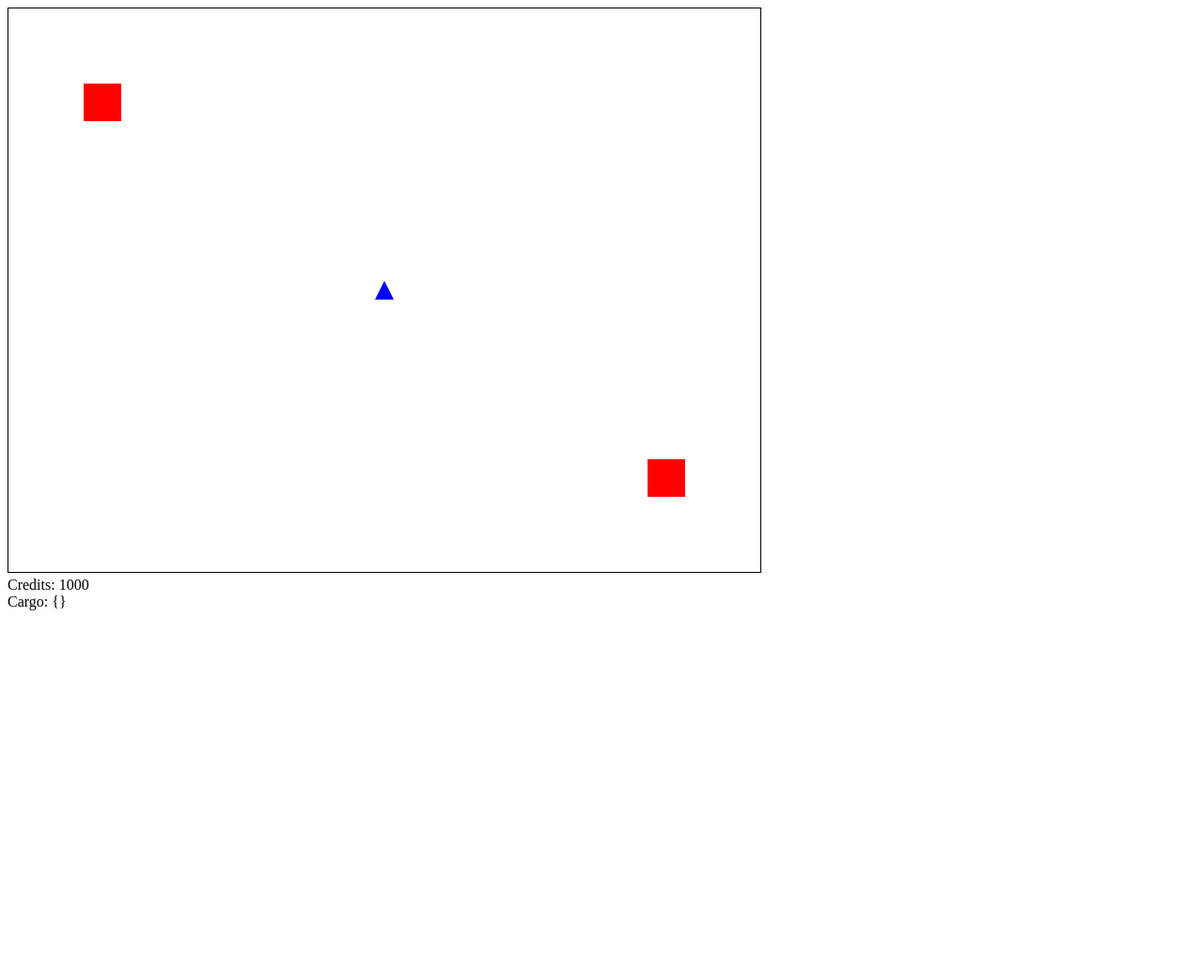
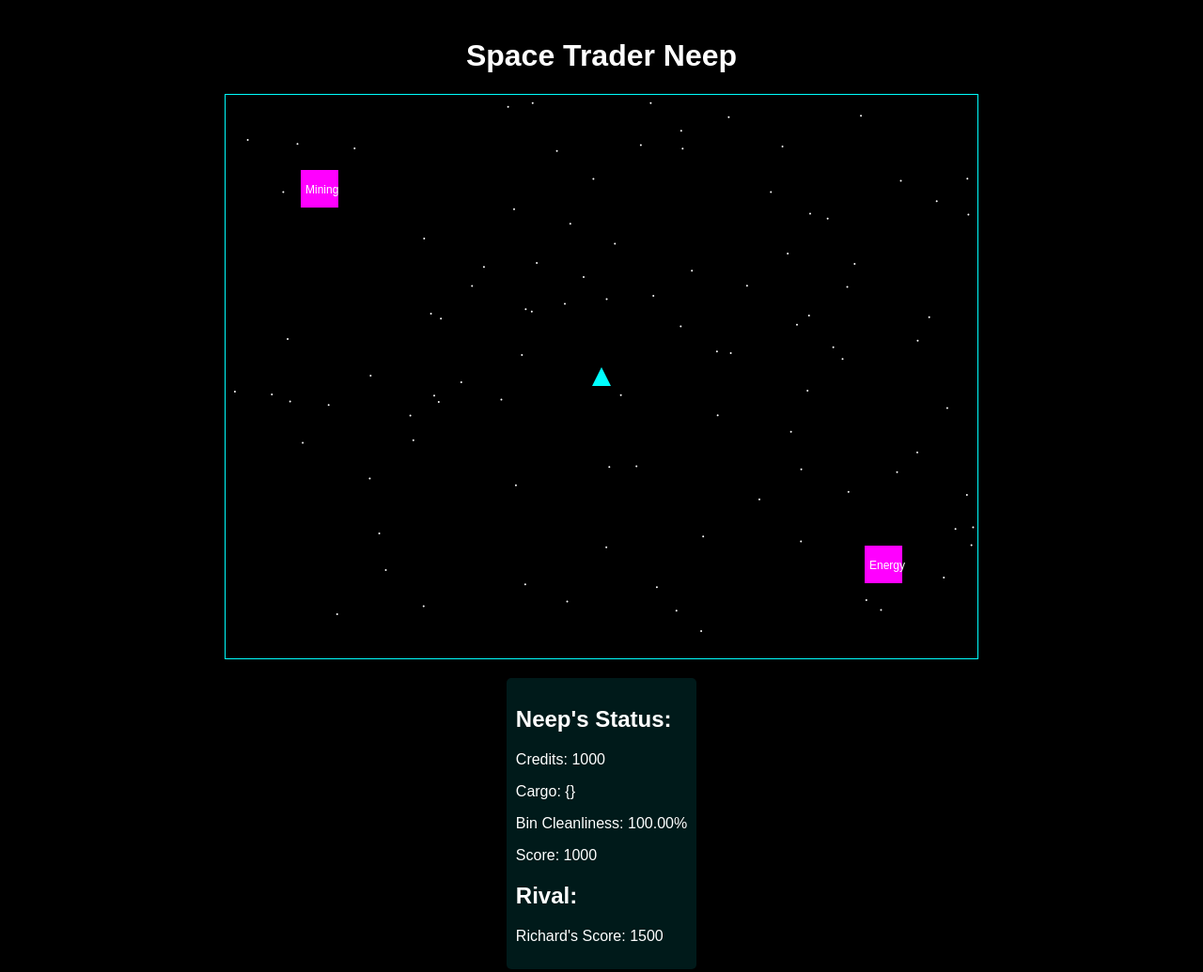
Before and after one commit to chirdman/spacegame, a plain HTML site: page index.html in a window 1280 px wide. Shown: the top 1035 px of the page at 94% size. Before the commit the page ends 800 px from the top, so only its background shows below. Drawn offline with Linux system fonts and the light colour scheme.

Commit message:
Update index.html

```diff
--- a/index.html
+++ b/index.html
@@ -3,43 +3,81 @@
 <head>
     <meta charset="UTF-8">
     <meta name="viewport" content="width=device-width, initial-scale=1.0">
-    <title>X4 Foundations-like Browser Game</title>
+    <title>Space Trader Neep</title>
     <style>
+        body {
+            background-color: #000;
+            color: #fff;
+            font-family: Arial, sans-serif;
+            margin: 0;
+            padding: 20px;
+            display: flex;
+            flex-direction: column;
+            align-items: center;
+        }
         canvas {
-            border: 1px solid black;
+            border: 1px solid #0ff;
+            margin-bottom: 20px;
+        }
+        #info, #instructions {
+            background-color: rgba(0, 255, 255, 0.1);
+            padding: 10px;
+            border-radius: 5px;
+            margin-bottom: 20px;
         }
     </style>
 </head>
 <body>
+    <h1>Space Trader Neep</h1>
     <canvas id="gameCanvas" width="800" height="600"></canvas>
     <div id="info"></div>
+    <div id="instructions">
+        <h2>Instructions:</h2>
+        <p>Move: Arrow keys</p>
+        <p>Trade at Mining Station: Press 1</p>
+        <p>Trade at Energy Station: Press 2</p>
+        <p>Clean Bins: Press C</p>
+    </div>
     <script>
         const canvas = document.getElementById('gameCanvas');
         const ctx = canvas.getContext('2d');
         const infoDiv = document.getElementById('info');
 
         class Ship {
-            constructor(x, y) {
+            constructor(x, y, name) {
                 this.x = x;
                 this.y = y;
+                this.name = name;
                 this.speed = 5;
                 this.credits = 1000;
                 this.cargo = {};
+                this.binCleanliness = 100;
+                this.score = 0;
             }
 
             move(dx, dy) {
                 this.x += dx * this.speed;
                 this.y += dy * this.speed;
+                this.binCleanliness -= 0.1;
+                if (this.binCleanliness <= 0) {
+                    alert('Game Over! Bins are too dirty!');
+                    location.reload();
+                }
             }
 
             draw() {
-                ctx.fillStyle = 'blue';
+                ctx.fillStyle = '#0ff';
                 ctx.beginPath();
                 ctx.moveTo(this.x, this.y - 10);
                 ctx.lineTo(this.x - 10, this.y + 10);
                 ctx.lineTo(this.x + 10, this.y + 10);
                 ctx.closePath();
                 ctx.fill();
+            }
+
+            cleanBins() {
+                this.binCleanliness = Math.min(100, this.binCleanliness + 20);
+                this.credits -= 50;
             }
         }
 
@@ -59,20 +97,35 @@
             }
 
             draw() {
-                ctx.fillStyle = 'red';
+                ctx.fillStyle = '#f0f';
                 ctx.fillRect(this.x - 20, this.y - 20, 40, 40);
+                ctx.fillStyle = '#fff';
+                ctx.font = '12px Arial';
+                ctx.fillText(this.type, this.x - 15, this.y + 5);
             }
         }
 
-        const player = new Ship(400, 300);
+        const player = new Ship(400, 300, 'Neep');
+        const richard = { name: 'Richard', score: 1500 };
         const stations = [
             new Station(100, 100, 'Mining'),
             new Station(700, 500, 'Energy')
         ];
 
+        function drawStars() {
+            ctx.fillStyle = '#fff';
+            for (let i = 0; i < 100; i++) {
+                ctx.beginPath();
+                ctx.arc(Math.random() * canvas.width, Math.random() * canvas.height, 1, 0, Math.PI * 2);
+                ctx.fill();
+            }
+        }
+
         function update() {
-            ctx.clearRect(0, 0, canvas.width, canvas.height);
+            ctx.fillStyle = '#000';
+            ctx.fillRect(0, 0, canvas.width, canvas.height);
 
+            drawStars();
             player.draw();
             stations.forEach(station => station.draw());
 
@@ -80,7 +133,18 @@
         }
 
         function updateInfo() {
-            infoDiv.innerHTML = `Credits: ${player.credits}<br>Cargo: ${JSON.stringify(player.cargo)}`;
+            player.score = player.credits + Object.values(player.cargo).reduce((sum, value) => sum + value, 0) * 100;
+            richard.score = Math.max(richard.score, player.score + 500);
+
+            infoDiv.innerHTML = `
+                <h2>${player.name}'s Status:</h2>
+                <p>Credits: ${player.credits}</p>
+                <p>Cargo: ${JSON.stringify(player.cargo)}</p>
+                <p>Bin Cleanliness: ${player.binCleanliness.toFixed(2)}%</p>
+                <p>Score: ${player.score}</p>
+                <h2>Rival:</h2>
+                <p>${richard.name}'s Score: ${richard.score}</p>
+            `;
         }
 
         function trade(stationIndex) {
@@ -89,10 +153,12 @@
                 player.credits -= station.prices.ore;
                 player.cargo.ore = (player.cargo.ore || 0) + 1;
                 station.inventory.ore--;
+                player.score += 10;
             } else if (station.type === 'Energy' && player.credits >= station.prices.energy) {
                 player.credits -= station.prices.energy;
                 player.cargo.energy = (player.cargo.energy || 0) + 1;
                 station.inventory.energy--;
+                player.score += 10;
             }
             updateInfo();
         }
@@ -105,6 +171,7 @@
                 case 'ArrowRight': player.move(1, 0); break;
                 case '1': trade(0); break;
                 case '2': trade(1); break;
+                case 'c': case 'C': player.cleanBins(); break;
             }
             update();
         });
```
